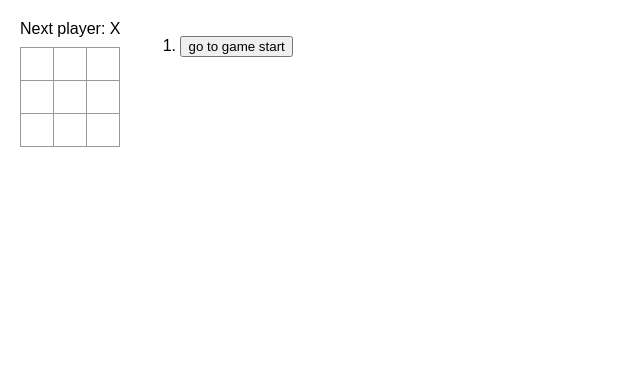
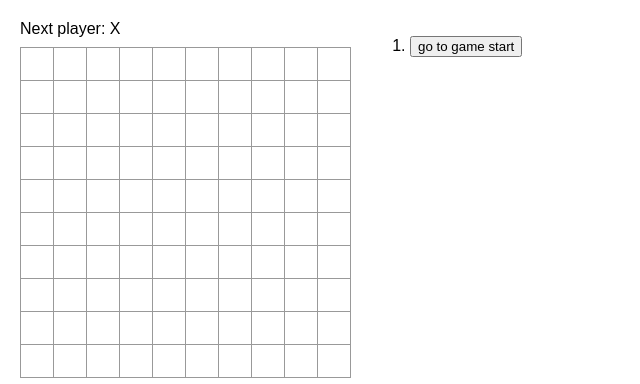
Before and after one commit to Zackareee/react-playground, a React (Create React App) app: page / in a window 1280 px wide. Shown: the top 384 px of the page, without its empty margins (0-640 px from the left). Built offline with nearby package versions, Linux system fonts and the light colour scheme.

Commit message:
working 3 length solve for variable grid size

```diff
--- a/src/App.js
+++ b/src/App.js
@@ -1,11 +1,11 @@
 import { useState } from 'react';
 
 function Square({ value, onSquareClick }) {
-    console.log('clicked!');
+    // console.log('clicked!');
     return <button onClick={onSquareClick} className="square">{value}</button>
 }
 
-function Board({ xIsNext, squares, onPlay }) {
+function Board({ xIsNext, squares, onPlay, playSize }) {
     function handleClick(i) {
         if (squares[i] || calculateWinners(squares)) {
             return;
@@ -26,26 +26,60 @@ function Board({ xIsNext, squares, onPlay }) {
     } else {
         status = "Next player: " + (xIsNext ? "X" : "O")
     }
-    console.log(status)
+    // console.log(status)
 
+    const board_size = playSize;
+    const row_size = board_size;
+    const col_size = board_size; //set up for debugging with various board sizes
     return <>
-    <div className="status">{status}</div>
-    <div className="board-row">
-        <Square value={squares[0]} onSquareClick={() => handleClick(0)} />
-        <Square value={squares[1]} onSquareClick={() => handleClick(1)} />
-        <Square value={squares[2]} onSquareClick={() => handleClick(2)} />
-    </div>
-    <div className="board-row">
-        <Square value={squares[3]} onSquareClick={() => handleClick(3)} />
-        <Square value={squares[4]} onSquareClick={() => handleClick(4)} />
-        <Square value={squares[5]} onSquareClick={() => handleClick(5)} />
-    </div>
-    <div className="board-row">
-        <Square value={squares[6]} onSquareClick={() => handleClick(6)} />
-        <Square value={squares[7]} onSquareClick={() => handleClick(7)} />
-        <Square value={squares[8]} onSquareClick={() => handleClick(8)} />
-    </div>
+          <div className="status">{status}</div>
+          {Array.from(Array(row_size).keys()).map(row => (
+            <div className="board-row">
+            {Array.from(Array(col_size).keys()).map(col => (
+                <Square key={row * board_size + col} value={squares[row * board_size + col]} onSquareClick={() => handleClick(row * board_size + col)} />
+            ))}
+            </div>
+          ))}
     </>;
+
+
+
+
+
+
+
+
+
+
+
+
+
+
+
+
+
+
+
+
+
+{/*
+
+
+          {[0, 1, 2, 3].map(row => (
+            <div key={row} className="board-row">
+              {[0, 1, 2, 3].map(col => {
+                const index = row * 4 + col;
+                return (
+                  <Square
+                    key={index}
+                    value={squares[index]}
+                    onSquareClick={() => handleClick(index)}
+                  />
+                );
+              })}
+            </div>
+          ))}
+        </>; */}
 }
 
 
@@ -53,8 +87,9 @@ function Board({ xIsNext, squares, onPlay }) {
 
 
 export function Game() {
+    const [boardSize, setBoardSize] = useState(10);
     const [xIsNext, setXIsNext] = useState(true);
-    const [history, setHistory] = useState([Array(9).fill(null)]);
+    const [history, setHistory] = useState([Array(boardSize**2).fill(null)]);
     const [currentMove, setCurrentMove] = useState(0);
     const currentSquares = history[currentMove];
 
@@ -63,7 +98,7 @@ export function Game() {
         setHistory(nextHistory);
         setCurrentMove(nextHistory.length - 1);
         setXIsNext(!xIsNext)
-        console.log(history)
+        // console.log(history)
     }
 
     function jumpTo(nextMove) {
@@ -90,7 +125,7 @@ export function Game() {
     return (
         <div className='game'>
             <div className='game-board'>
-                <Board xIsNext={xIsNext} squares={currentSquares} onPlay={handlePlay}/>
+                <Board xIsNext={xIsNext} squares={currentSquares} onPlay={handlePlay} playSize={boardSize}/>
             </div>
             <div className='game-info'>
                 <ol>{moves}</ol>
@@ -102,21 +137,29 @@ export function Game() {
 
 
 function calculateWinners(squares) {
-    const lines = [
-        [0,1,2],
-        [3,4,5],
-        [6,7,8],
-        [0,3,6],
-        [1,4,7],
-        [2,5,8],
-        [0,4,8],
-        [2,4,6]
-    ];
-    for (let i = 0; i < lines.length; i++) {
-        const [a,b,c] = lines[i];
-        if (squares[a] && squares[a] === squares[b] && squares[a] === squares[c]) {
-            return squares[a];
+    const board_size = Math.sqrt(squares.length)
+    for (let i = 0; i < board_size; i++){ //x coordinate, 1 - 10, left to right
+        for (let j = 0; j < board_size; j++){ //y coordinate, 1 - 10, top down
+            const current_coord = i * board_size + j; //current coordinate 1-100
+            if (squares[current_coord] === null) { continue; }
+            if (squares[current_coord] === squares[current_coord + board_size] && squares[current_coord] === squares[current_coord + (board_size*2)]) {// if current coordinate plus one below, plus two below
+                console.log("found one", squares[current_coord])
+                return squares[current_coord]
+            }
+            if (squares[current_coord] === squares[current_coord + 1] && squares[current_coord] === squares[current_coord + 2]) {// if current coordinate plus one right, plus two right
+                console.log("found one", squares[current_coord])
+                return squares[current_coord]
+            }
+            if (squares[current_coord] === squares[current_coord + board_size + 1] && squares[current_coord] === squares[current_coord + (board_size*2) + 2]) {// if current coordinate plus one down/right, plus two down/right
+                console.log("found one", squares[current_coord])
+                return squares[current_coord]
+            }
+            if (squares[current_coord] === squares[current_coord + board_size - 1] && squares[current_coord] === squares[current_coord + (board_size*2) - 2]) {// if current coordinate plus one down/left, plus two down/left
+                console.log("found one", squares[current_coord])
+                return squares[current_coord]
+            }
         }
     }
+
     return null
 }
```
